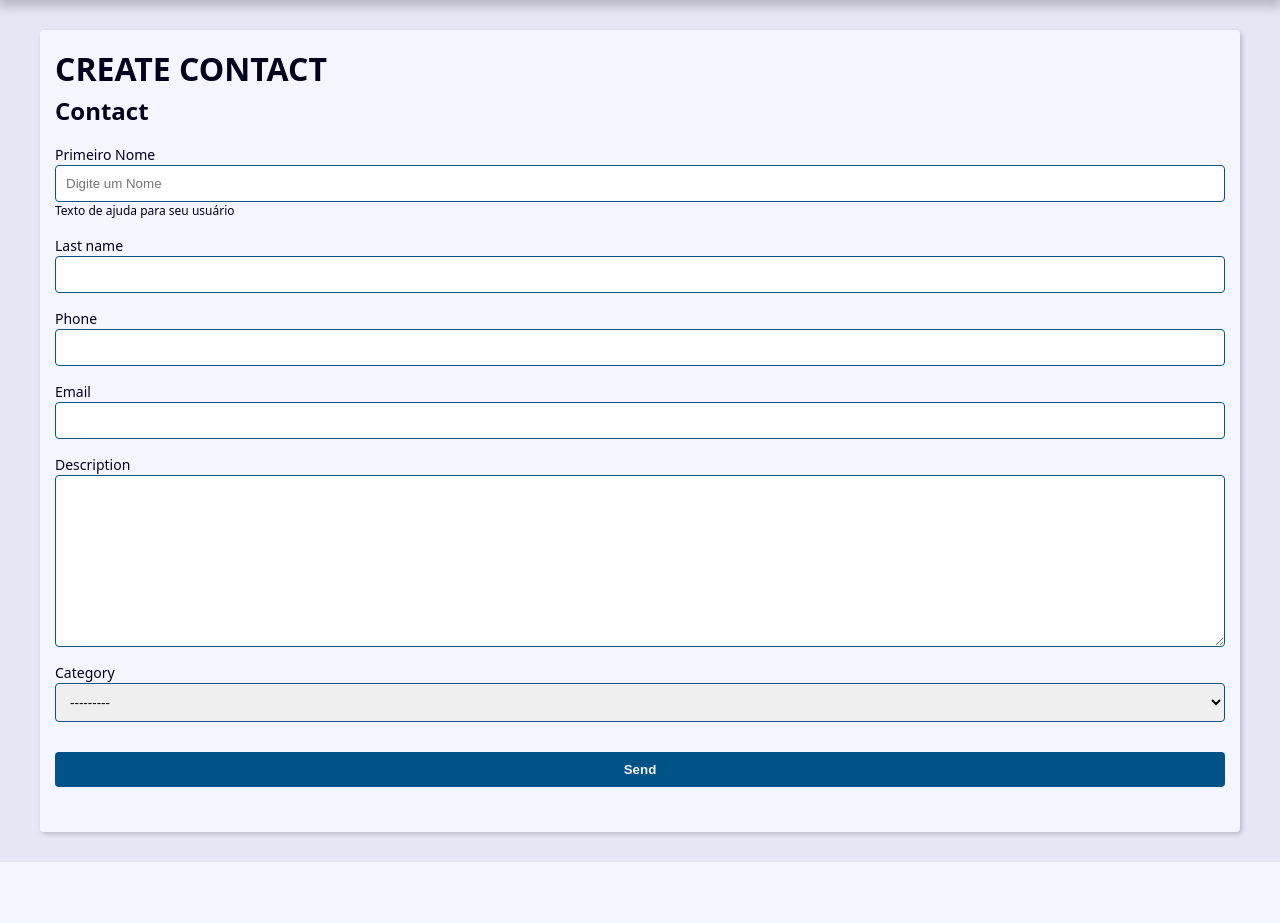
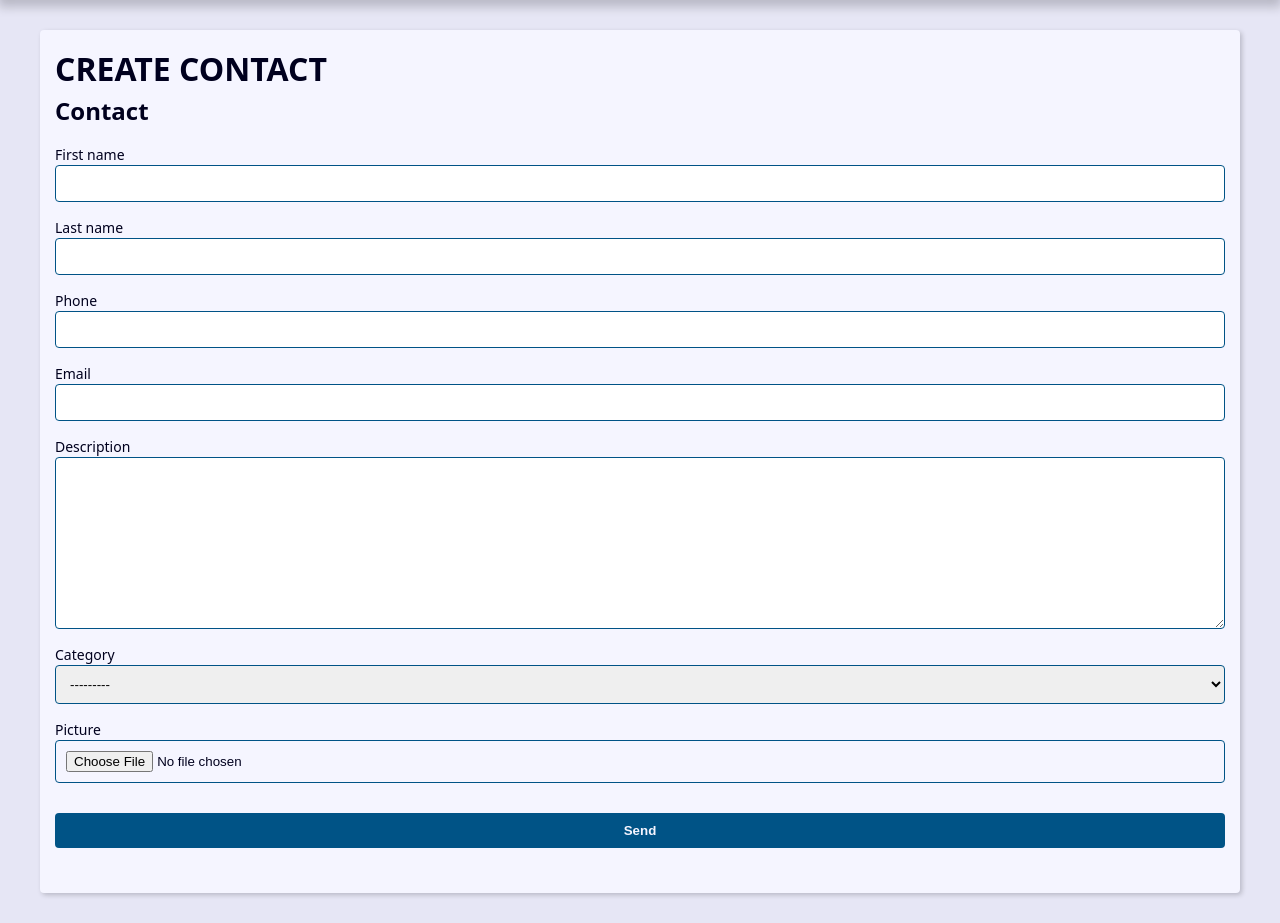
Before and after one commit to LMed3ir0s/Projects, a Django app: template Python/AgendaDjango/contact/templates/contact/create.html in a window 1280 px wide. Shown: the part 239-1162 px from the top of the page. Before the commit the page ends 1101 px from the top, so only its background shows below. Run offline with Django 5.2, Linux system fonts and the light colour scheme; the template is opened without the code that fills it: values that come from a table or form of the project are taken from there, others are empty; parts of the project's set-up code (start-up, migrations or seed data) failed here and were passed over.

Commit message:
feat: implementa. picture

```diff
--- a/Python/AgendaDjango/contact/forms.py
+++ b/Python/AgendaDjango/contact/forms.py
@@ -4,41 +4,21 @@ from . import models
 
 
 class ContactForm(forms.ModelForm):
-    first_name = forms.CharField(
-        widget=forms.TextInput(
-            attrs={
-                'class': 'classe-a classe-b',
-                'placeholder': 'Digite um Nome',
-            }
-        ),
-        label='Primeiro Nome',
-        help_text='Texto de ajuda para seu usuário',
+    picture = forms.ImageField(
+        widget=forms.FileInput(
+        attrs={
+            'accept': 'image/*',
+        }
+        )
     )
-
-    def __init__(self, *args, **kwargs):
-        super().__init__(*args, **kwargs)
-
-        # self.fields['first_name'].widget.attrs.update({
-        #     'class': 'classe-a classe-b',
-        #     'placeholder': 'Aqui veio do init',
-        # })
 
     class Meta:
         model = models.Contact
         fields = (
-            'first_name', 'last_name', 'phone', 'email', 'description', 'category',
+            'first_name', 'last_name', 'phone', 'email', 'description', 'category', 'picture',
         )
-        # widgets = {
-        #     'first_name': forms.TextInput(
-        #         attrs={
-        #             'class': 'classe-a classe-b',
-        #             'placeholder': 'Escreva aqui',
-        #         }
-        #     )
-        # }
 
     def clean(self):
-        # cleaned_data = self.cleaned_data
         cleaned_data = self.cleaned_data
         first_name = cleaned_data.get('first_name')
         last_name = cleaned_data.get('last_name')
--- a/Python/AgendaDjango/contact/templates/contact/contact.html
+++ b/Python/AgendaDjango/contact/templates/contact/contact.html
@@ -12,6 +12,12 @@
         <p><b>Created Date:</b> {{ contact.created_date }}</p>
         <p><b>Description:</b> {{ contact.description }}</p>
         <p><b>Category:</b> {{ contact.category.name }}</p>
+
+        {% if contact.picture %}
+            <p>
+                <img src="{{ contact.picture.url }}" alt="{{ contact.first_name }} {{ contact.last_name }}">
+            </p>
+        {% endif %}
 
         <div class="contact-links">
             <a class="btn btn-link" href="{% url 'contact:update' contact.id %}">Update</a>
--- a/Python/AgendaDjango/contact/templates/contact/create.html
+++ b/Python/AgendaDjango/contact/templates/contact/create.html
@@ -21,6 +21,12 @@
                             <p class="help-text">{{ field.help_text }}</p>
                         {% endif %}
                     </div>
+
+                    {% if field.name == 'picture' and field.value.url %}
+                        <div>
+                            <img src="{{ field.value.url }}" alt="">
+                        </div>
+                    {% endif %}
                 {% endfor %}
             </div>
 
--- a/Python/AgendaDjango/contact/views/contact_forms.py
+++ b/Python/AgendaDjango/contact/views/contact_forms.py
@@ -8,7 +8,7 @@ def create(request):
     form_action = reverse('contact:create')
 
     if request.method == 'POST':
-        form = ContactForm(request.POST)
+        form = ContactForm(request.POST, request.FILES)
 
         context = {
             'form': form,
@@ -44,7 +44,7 @@ def update(request, contact_id):
     form_action = reverse('contact:update', args=(contact_id,))
 
     if request.method == 'POST':
-        form = ContactForm(request.POST, instance=contact)
+        form = ContactForm(request.POST, request.FILES, instance=contact)
 
         context = {
             'form': form,
```
